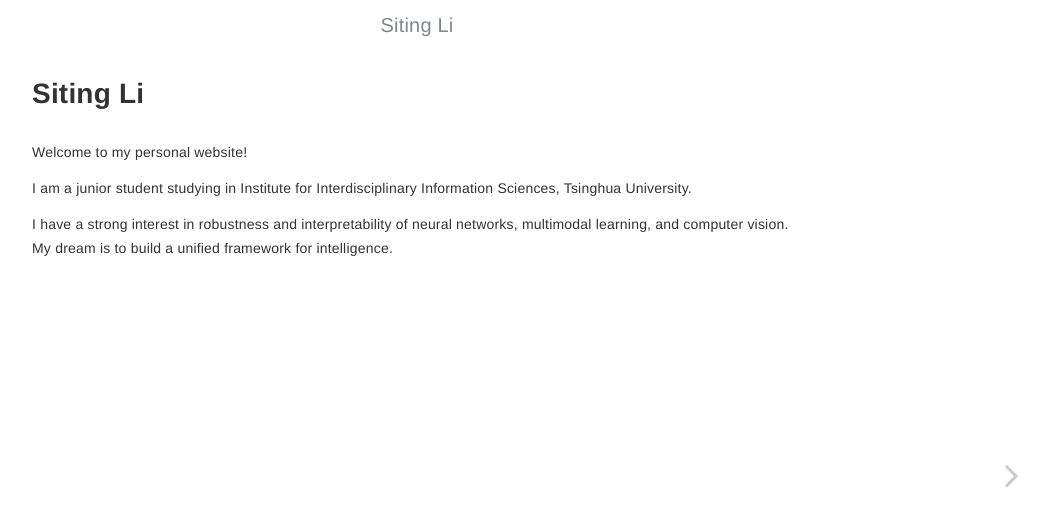
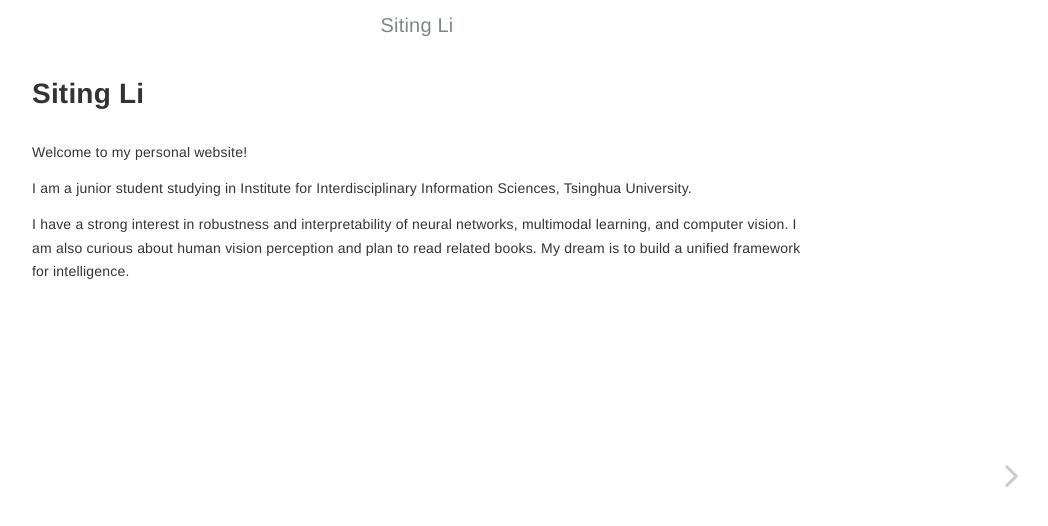
Before and after one commit to lst627/lst627.github.io, a Jekyll site: the page built from index.md, in a window 1280 px wide. Shown: the top 526 px of the page, without its empty margins (223-1271 px from the left). Built offline with Jekyll 4.4.1, drawn with Linux system fonts in a browser that asks for light colours.

Commit message:
Update index.md

```diff
--- a/index.md
+++ b/index.md
@@ -6,4 +6,4 @@ Welcome to my personal website!
 
 I am a junior student studying in Institute for Interdisciplinary Information Sciences, Tsinghua University.
 
-I have a strong interest in robustness and interpretability of neural networks, multimodal learning, and computer vision. My dream is to build a unified framework for intelligence.
+I have a strong interest in robustness and interpretability of neural networks, multimodal learning, and computer vision. I am also curious about human vision perception and plan to read related books. My dream is to build a unified framework for intelligence.
```
